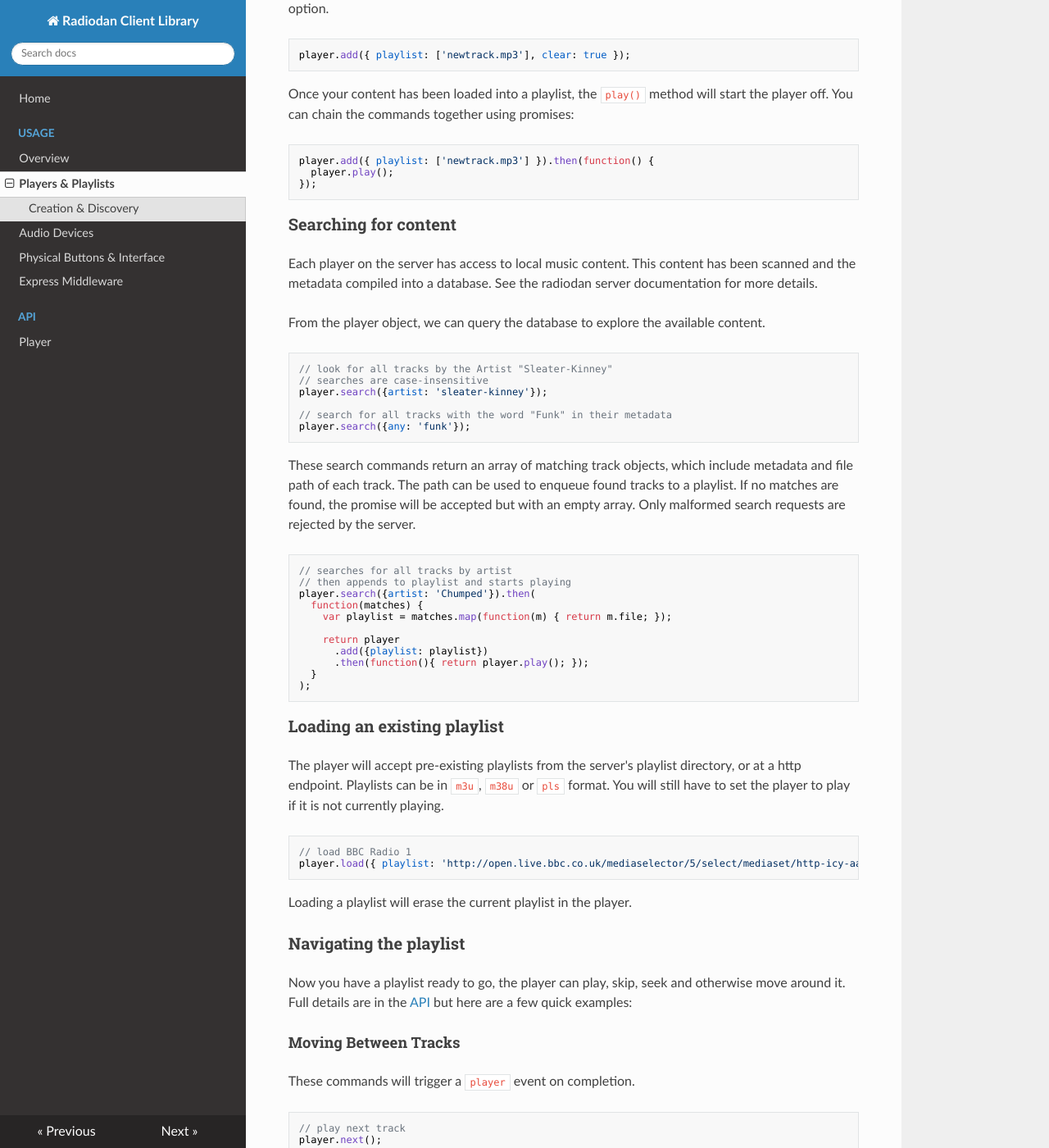
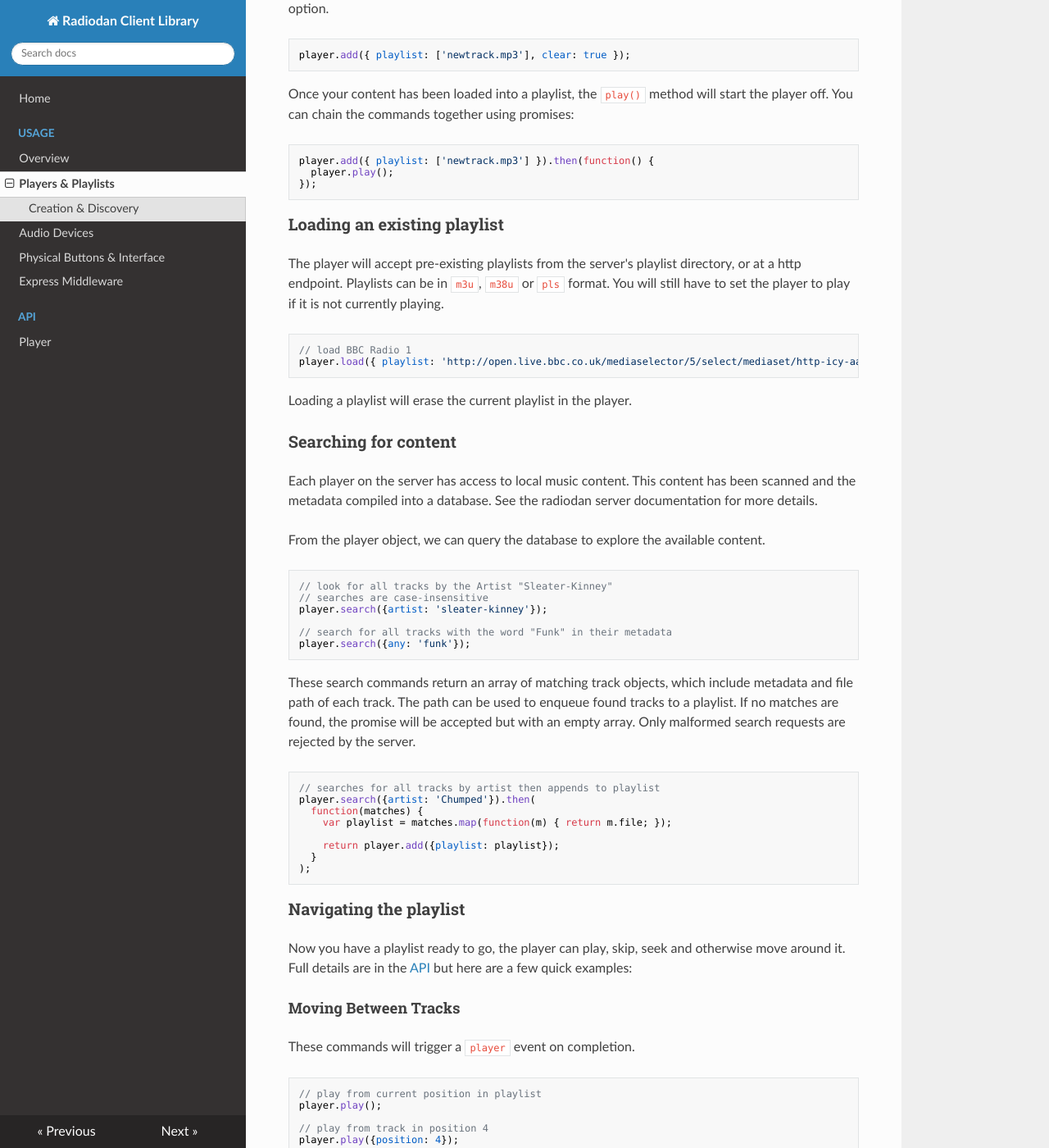
Before and after one commit to radiodan/radiodan-client.js, an MkDocs documentation site: the page built from docs/usage/players-playlists.md, in a window 1280 px wide and 1400 px high, scrolled down 1259 px. Shown: the whole window at 82% size. Built offline with MkDocs 1.6.1, drawn with Linux system fonts in a browser that asks for light colours; nearby versions of some CDN libraries; old or Windows-style settings are respelled for this version of MkDocs; part of the change alters nothing that is shown; some of the changed text lies outside the part shown.

Commit message:
Simpilify code examples for playlist management

````diff
--- a/docs/usage/players-playlists.md
+++ b/docs/usage/players-playlists.md
@@ -75,6 +75,20 @@ player.add({ playlist: ['newtrack.mp3'] }).then(function() {
 });
 ```
 
+### Loading an existing playlist
+
+The player will accept pre-existing playlists from the server's playlist
+directory, or at a http endpoint. Playlists can be in `m3u`, `m38u` or `pls`
+format. You will still have to set the player to play if it is not currently
+playing.
+
+```javascript
+// load BBC Radio 1
+player.load({ playlist: 'http://open.live.bbc.co.uk/mediaselector/5/select/mediaset/http-icy-aac-lc-a/vpid/bbc_radio_one/format/pls.pls' })
+```
+
+Loading a playlist will erase the current playlist in the player.
+
 ### Searching for content
 
 Each player on the server has access to local music content. This content
@@ -100,32 +114,15 @@ accepted but with an empty array. Only malformed search requests are rejected
 by the server.
 
 ```javascript
-// searches for all tracks by artist
-// then appends to playlist and starts playing
+// searches for all tracks by artist then appends to playlist
 player.search({artist: 'Chumped'}).then(
   function(matches) {
     var playlist = matches.map(function(m) { return m.file; });
 
-    return player
-      .add({playlist: playlist})
-      .then(function(){ return player.play(); });
+    return player.add({playlist: playlist});
   }
 );
 ```
-
-### Loading an existing playlist
-
-The player will accept pre-existing playlists from the server's playlist
-directory, or at a http endpoint. Playlists can be in `m3u`, `m38u` or `pls`
-format. You will still have to set the player to play if it is not currently
-playing.
-
-```javascript
-// load BBC Radio 1
-player.load({ playlist: 'http://open.live.bbc.co.uk/mediaselector/5/select/mediaset/http-icy-aac-lc-a/vpid/bbc_radio_one/format/pls.pls' })
-```
-
-Loading a playlist will erase the current playlist in the player.
 
 ### Navigating the playlist
 
@@ -137,14 +134,17 @@ are a few quick examples:
 These commands will trigger a `player` event on completion.
 
 ```javascript
+// play from current position in playlist
+player.play();
+
+// play from track in position 4
+player.play({position: 4});
+
 // play next track
 player.next();
 
 // play previous track
 player.previous();
-
-// play from track in position 4
-player.play({position: 4});
 ```
 
 #### Seeking Within a Track
````
